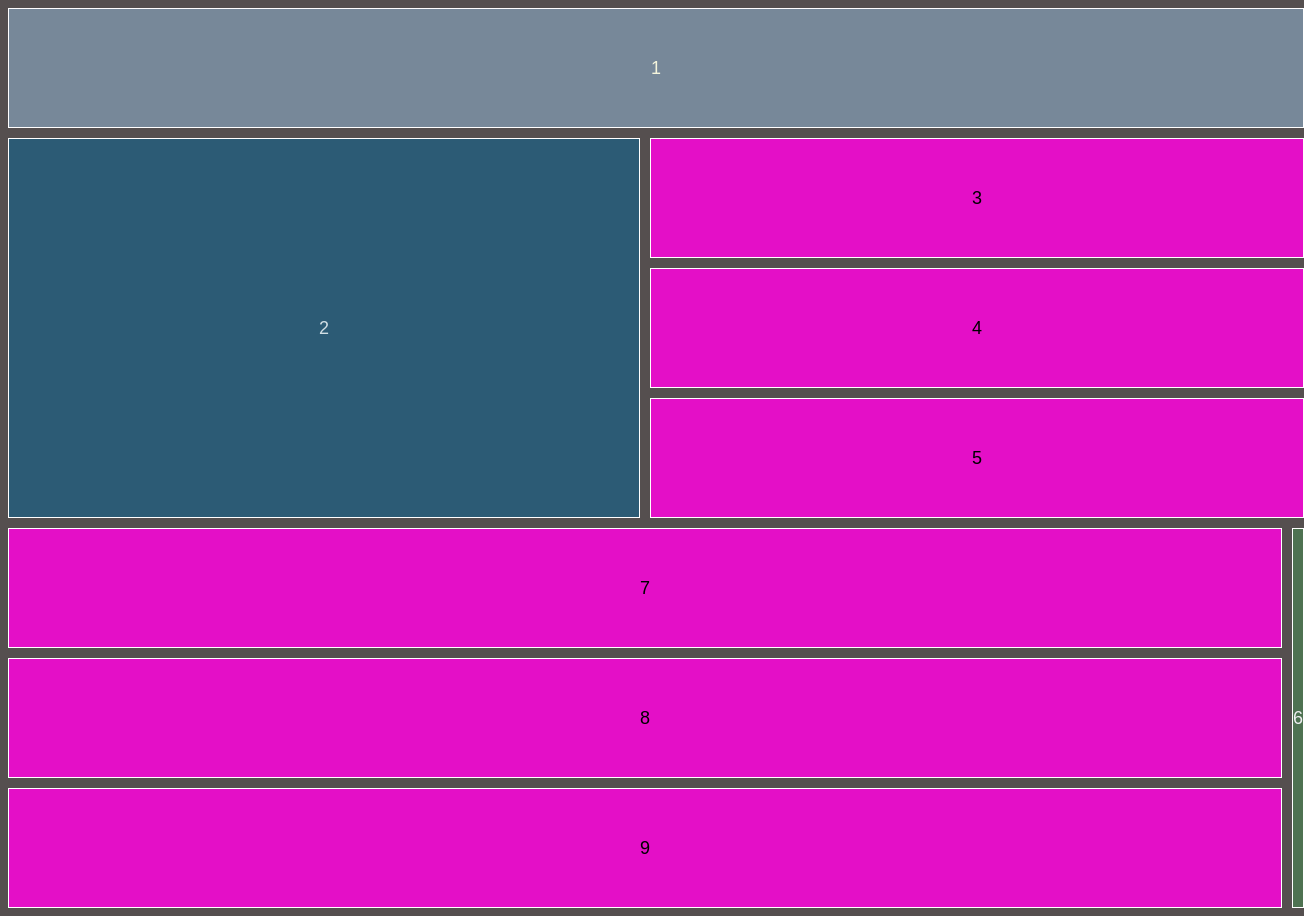
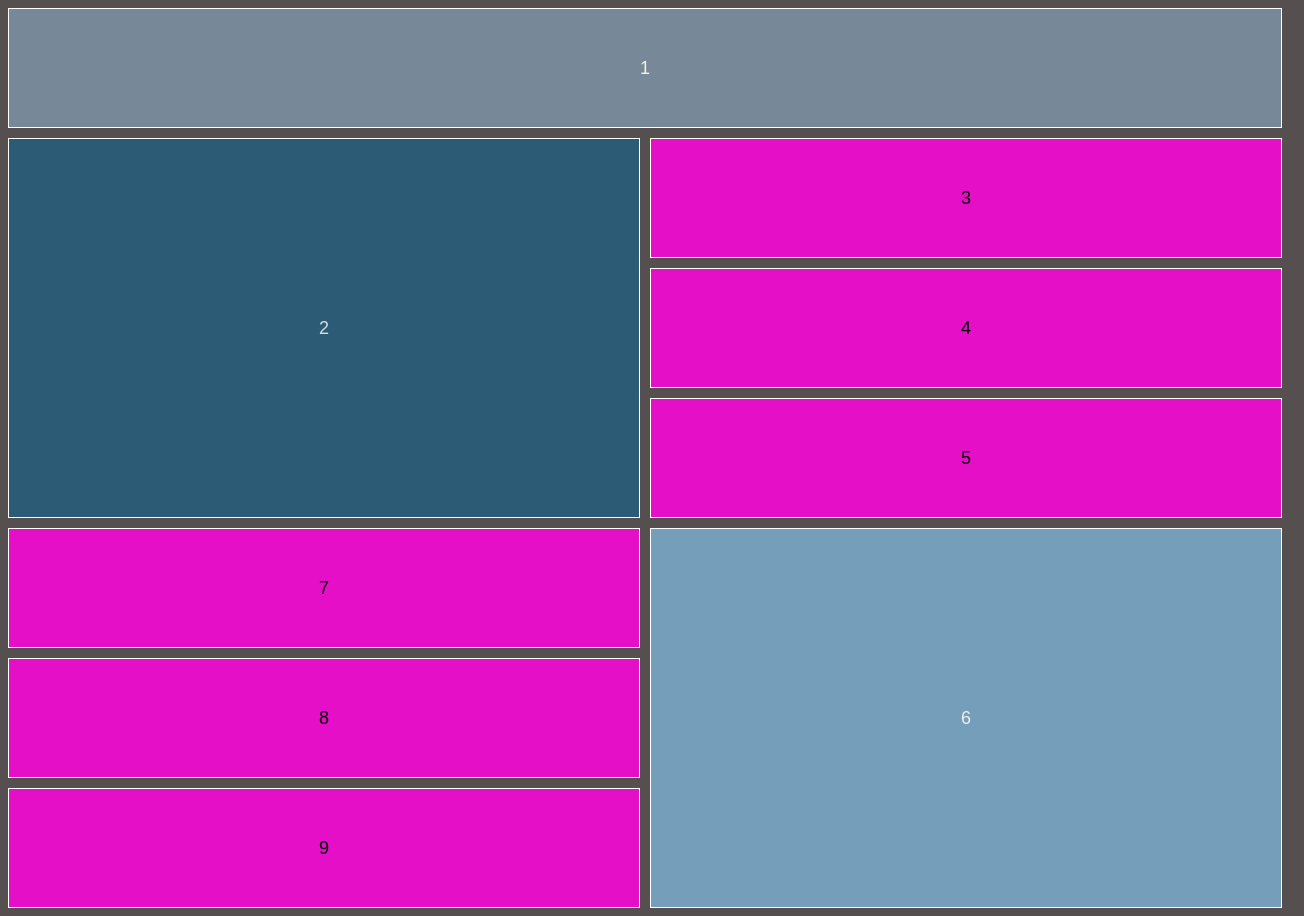
Before and after one commit to hgbarajas/Grids, a plain HTML site: page index.html in a window 1280 px wide. Shown: the whole page, 1304 px wide, since content can reach past the window. Drawn offline with Linux system fonts and the light colour scheme.

Commit message:
arranged boxes updated

```diff
--- a/style.css
+++ b/style.css
@@ -37,12 +37,12 @@ html {
 @media only screen and (max-width: 650px) {
     .grid {
         grid-template-columns: 50%;
-        grid-template-rows: repeat(7, 40vh);
+        grid-template-rows: repeat(7, 50%);
     }
 }
 
 #item1 {
-   grid-column: span 3;
+   grid-column: span 2;
    color: beige;
    background-color:lightslategrey;
 }
@@ -55,31 +55,31 @@ html {
 
 
 #item3 {
-    grid-column: span 2;
+    grid-column: span 1;
 }
 
 #item5 {
-    grid-column: span 2;
+    grid-column: span 1;
 }
 
 #item4 {
-    grid-column: span 2;
+    grid-column: span 1;
 }
 
 #item8 {
-    grid-column: span 2;
+    grid-column: span 1;
 }
 
 #item6 {
-    grid-column: span 2;
+    grid-column: span 1;
 }
 
 #item9 {
-    grid-column: span 2;
+    grid-column: span 1;
 }
 
 #item7 {
     grid-row: span 3;
     color: rgb(238, 238, 240);
-    background-color: rgb(78, 114, 81);
+    background-color: rgb(116, 158, 185);
 }
```
